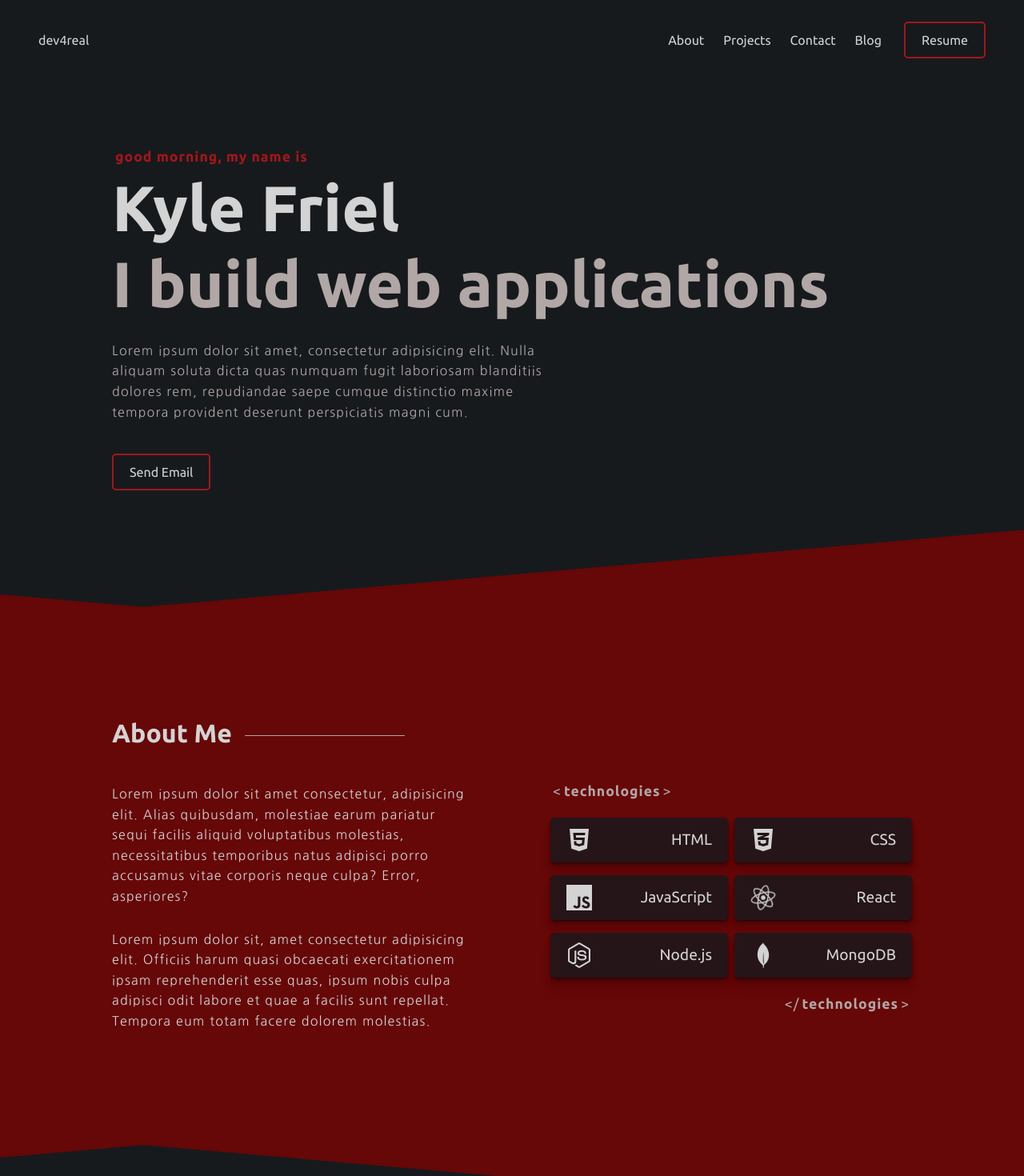
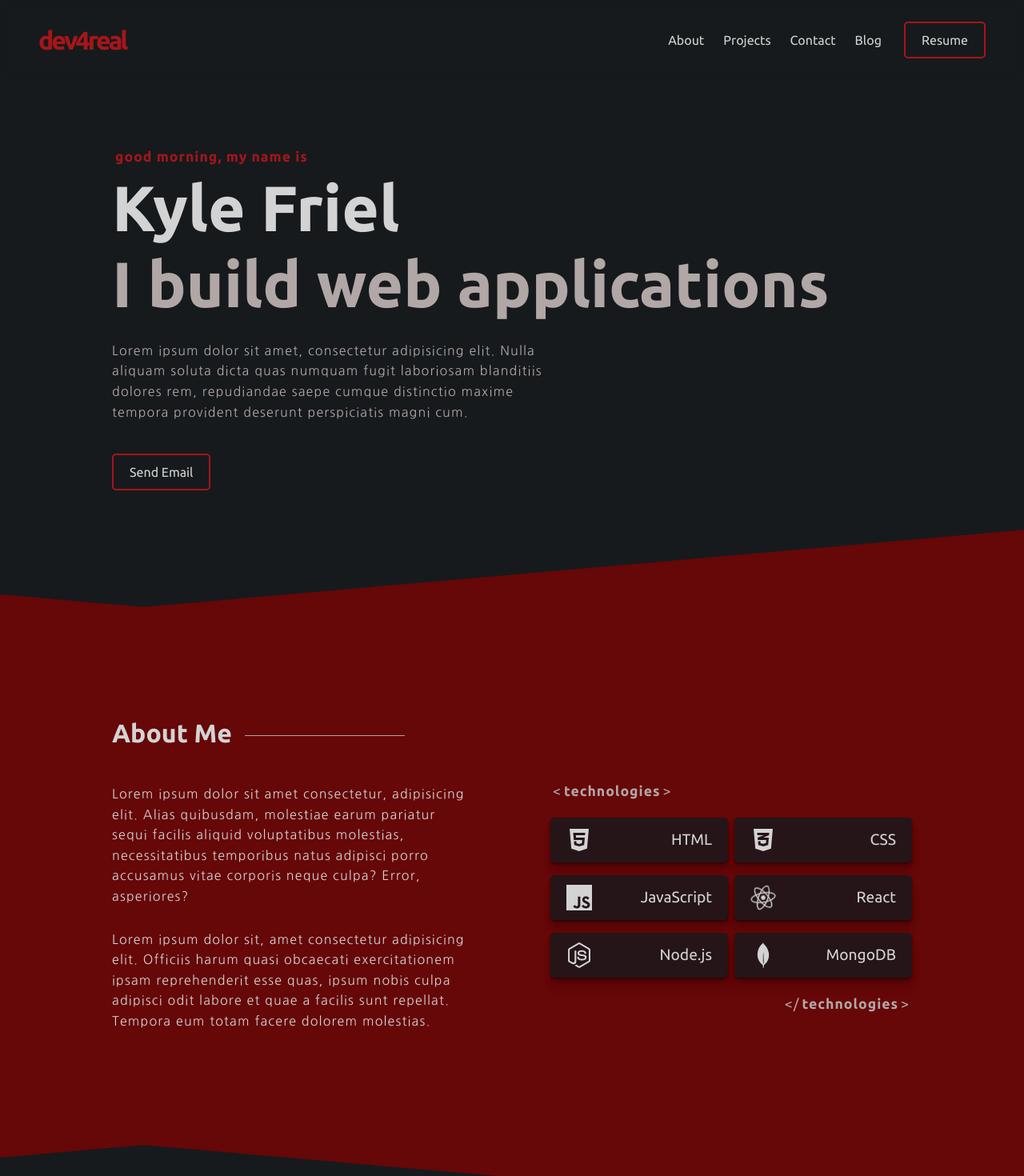
Before and after one commit to kyle4real/Portfolio-v1, a React (Create React App) app in the folder client/: page / in a window 1280 px wide. Shown: the top 1470 px of the page at 80% size. Built offline with nearby package versions, Linux system fonts and the light colour scheme.

Commit message:
Blog component created but not included. Footer component.

```diff
--- /dev/null
+++ b/client/src/components/Footer/Footer.js
@@ -0,0 +1,20 @@
+import React from "react";
+import SectionLayout from "../../UI/SectionLayout/SectionLayout";
+import Logo from "../Logo/Logo";
+import { FaGithub } from "react-icons/fa";
+
+import classes from "./Footer.module.scss";
+
+const Footer = () => {
+    return (
+        <SectionLayout className={classes["footer__section-container"]}>
+            <div className={classes.footer}>
+                <Logo className={classes.footer__logo} />
+                <h4 className={classes.footer__tagline}>Designed and Built by Kyle Friel</h4>
+                <FaGithub className={classes.footer__link} />
+            </div>
+        </SectionLayout>
+    );
+};
+
+export default Footer;
--- /dev/null
+++ b/client/src/components/Footer/Footer.module.scss
@@ -0,0 +1,23 @@
+@import "./../../styles/variables.scss";
+
+.footer__section-container {
+    margin-top: 100px;
+    padding-bottom: 25px;
+}
+
+.footer {
+    text-align: center;
+
+    &__logo {
+        margin-bottom: 1rem;
+    }
+
+    &__tagline {
+        font-size: 0.9rem;
+        margin-bottom: 1rem;
+    }
+
+    &__link {
+        font-size: 2rem;
+    }
+}
--- a/client/src/components/Header/Header.js
+++ b/client/src/components/Header/Header.js
@@ -1,6 +1,7 @@
 import React, { useEffect, useState } from "react";
 import { CgMenuRight, CgClose } from "react-icons/cg";
 import useWindowSize from "../../hooks/useWindowSize";
+import Logo from "../Logo/Logo";
 
 import classes from "./Header.module.scss";
 import Nav from "./Nav/Nav";
@@ -24,7 +25,7 @@ const Header = () => {
         <React.Fragment>
             <header className={classes.header}>
                 <div className={classes["header__logo"]}>
-                    <h1>dev4real</h1>
+                    <Logo />
                 </div>
                 <Nav />
                 <div className={classes["header__menu-container"]}>
--- /dev/null
+++ b/client/src/components/Logo/Logo.js
@@ -0,0 +1,9 @@
+import React from "react";
+
+import classes from "./Logo.module.scss";
+
+const Logo = ({ className }) => {
+    return <h1 className={`${classes.logo} ${className}`}>dev4real</h1>;
+};
+
+export default Logo;
--- /dev/null
+++ b/client/src/components/Logo/Logo.module.scss
@@ -0,0 +1,8 @@
+@import "./../../styles/variables.scss";
+
+.logo {
+    letter-spacing: -3px;
+    font-size: 2rem;
+    font-weight: 800;
+    color: $rubyRed;
+}
--- /dev/null
+++ b/client/src/components/sections/Blog/Blog.js
@@ -0,0 +1,16 @@
+import React from "react";
+import SectionLayout from "./../../../UI/SectionLayout/SectionLayout";
+import SectionHeading from "../../../UI/SectionLayout/SectionHeading/SectionHeading";
+
+import classes from "./Blog.module.scss";
+
+const Blog = () => {
+    return (
+        <SectionLayout>
+            <SectionHeading>Blog</SectionHeading>
+            <div className={classes.featured}></div>
+        </SectionLayout>
+    );
+};
+
+export default Blog;
--- /dev/null
+++ b/client/src/components/sections/Blog/Blog.module.scss
@@ -0,0 +1 @@
+@import "./../../../styles/variables.scss";
--- a/client/src/pages/Home.js
+++ b/client/src/pages/Home.js
@@ -1,6 +1,8 @@
 import React from "react";
+import Footer from "../components/Footer/Footer";
 import Header from "../components/Header/Header";
 import About from "../components/sections/About/About";
+import Blog from "../components/sections/Blog/Blog";
 import Contact from "../components/sections/Contact/Contact";
 import Hero from "../components/sections/Hero/Hero";
 import Projects from "../components/sections/Projects/Projects";
@@ -15,7 +17,9 @@ const Home = () => {
                 <About />
                 <Projects />
                 <Contact />
+                {/* <Blog /> */}
             </main>
+            <Footer />
         </PageLayout>
     );
 };
```
